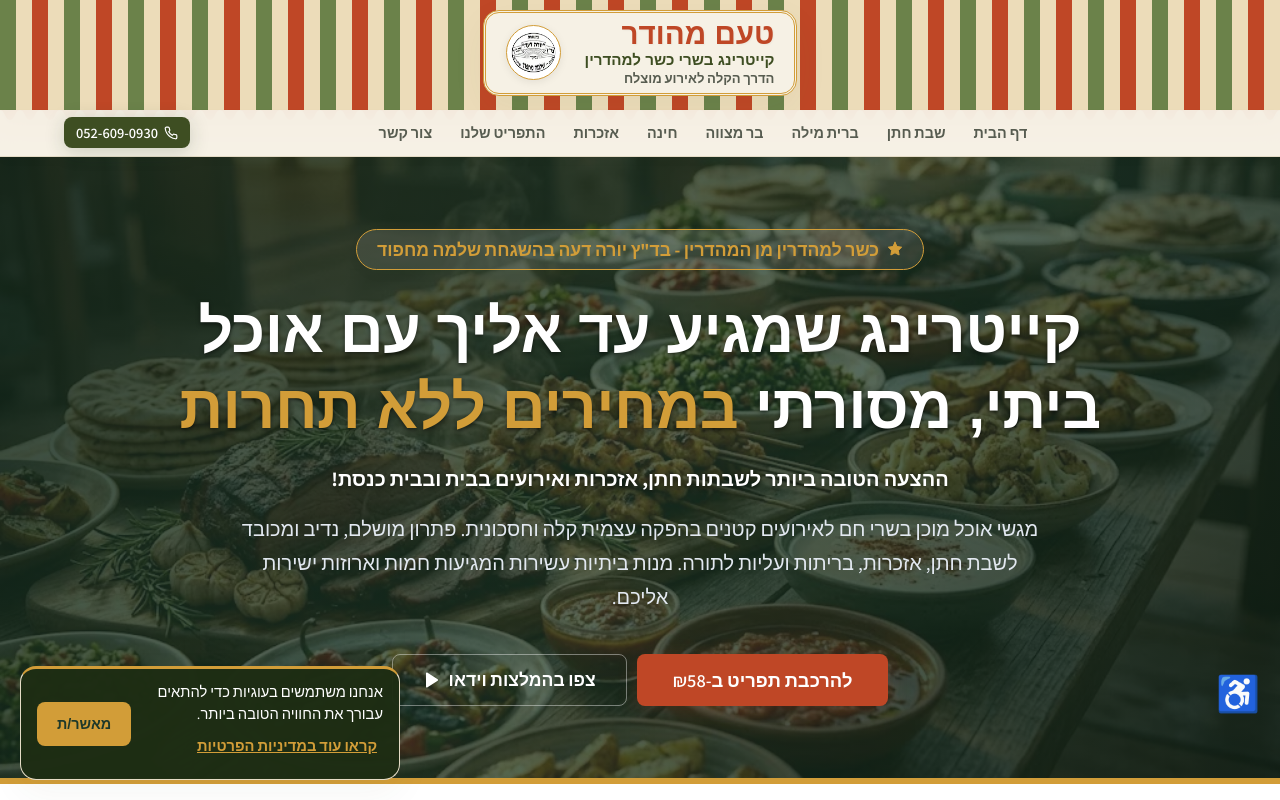
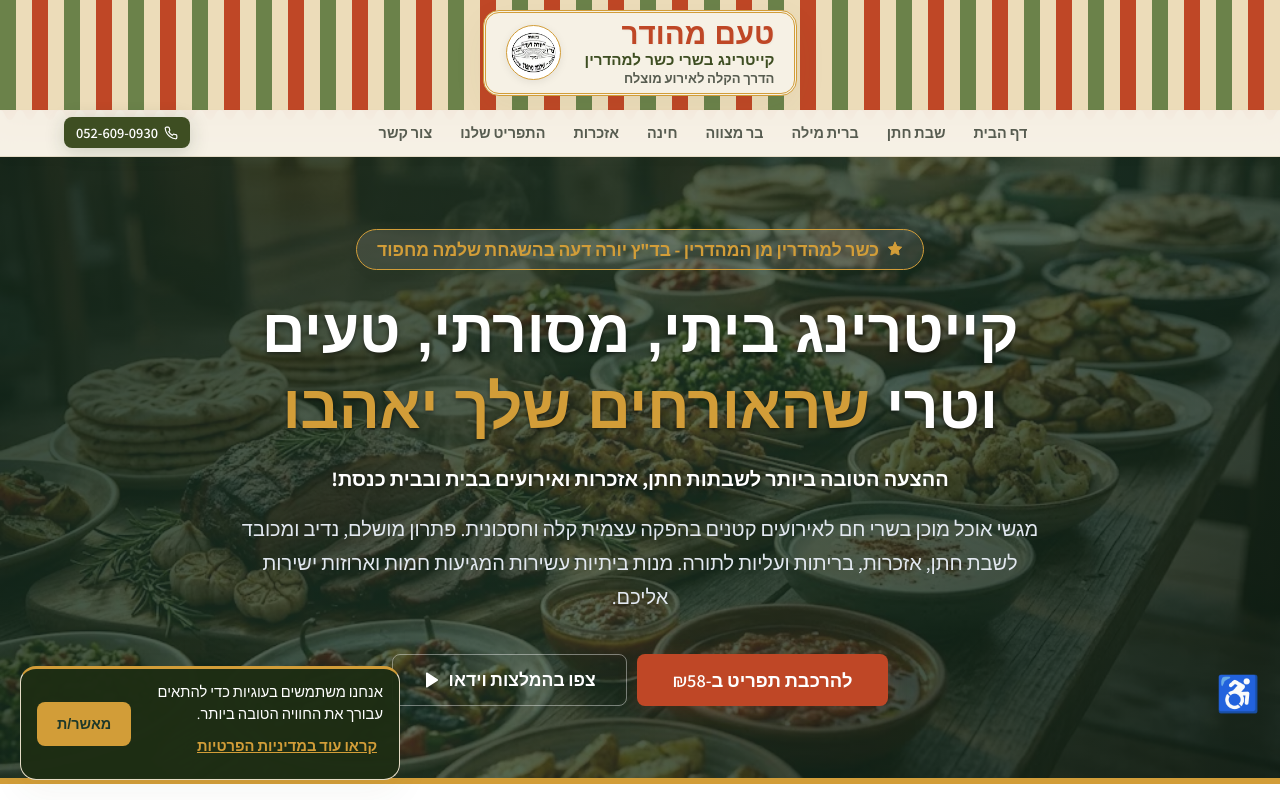
Before and after one commit to eitanyar/aaasada.com, a Next.js app: page / in a window 1280 px wide. Shown: the top 800 px of the page. Built offline with nearby package versions, Linux system fonts and the light colour scheme; no server answers; a web font is replaced by a local one.

Commit message:
Update homepage catering headline

```diff
--- a/src/app/page.tsx
+++ b/src/app/page.tsx
@@ -118,8 +118,8 @@
           </div>
 
           <h1 className="home-hero-heading" style={{ color: "#ffffff", fontFamily: "var(--font-frank-ruhl)", marginBottom: "var(--spacing-sm)", textShadow: "0 2px 4px rgba(0,0,0,0.5)" }}>
-            קייטרינג שמגיע עד אליך עם אוכל ביתי, מסורתי{" "}
-            <span style={{ color: "var(--primary-gold)" }}>במחירים ללא תחרות</span>
+            קייטרינג ביתי, מסורתי, טעים וטרי{" "}
+            <span style={{ color: "var(--primary-gold)" }}>שהאורחים שלך יאהבו</span>
           </h1>
 
           <p style={{ color: "#ffffff", fontSize: "1.25rem", fontWeight: 700, margin: "0 auto var(--spacing-sm) auto", textShadow: "0 2px 4px rgba(0,0,0,0.5)" }}>
```
